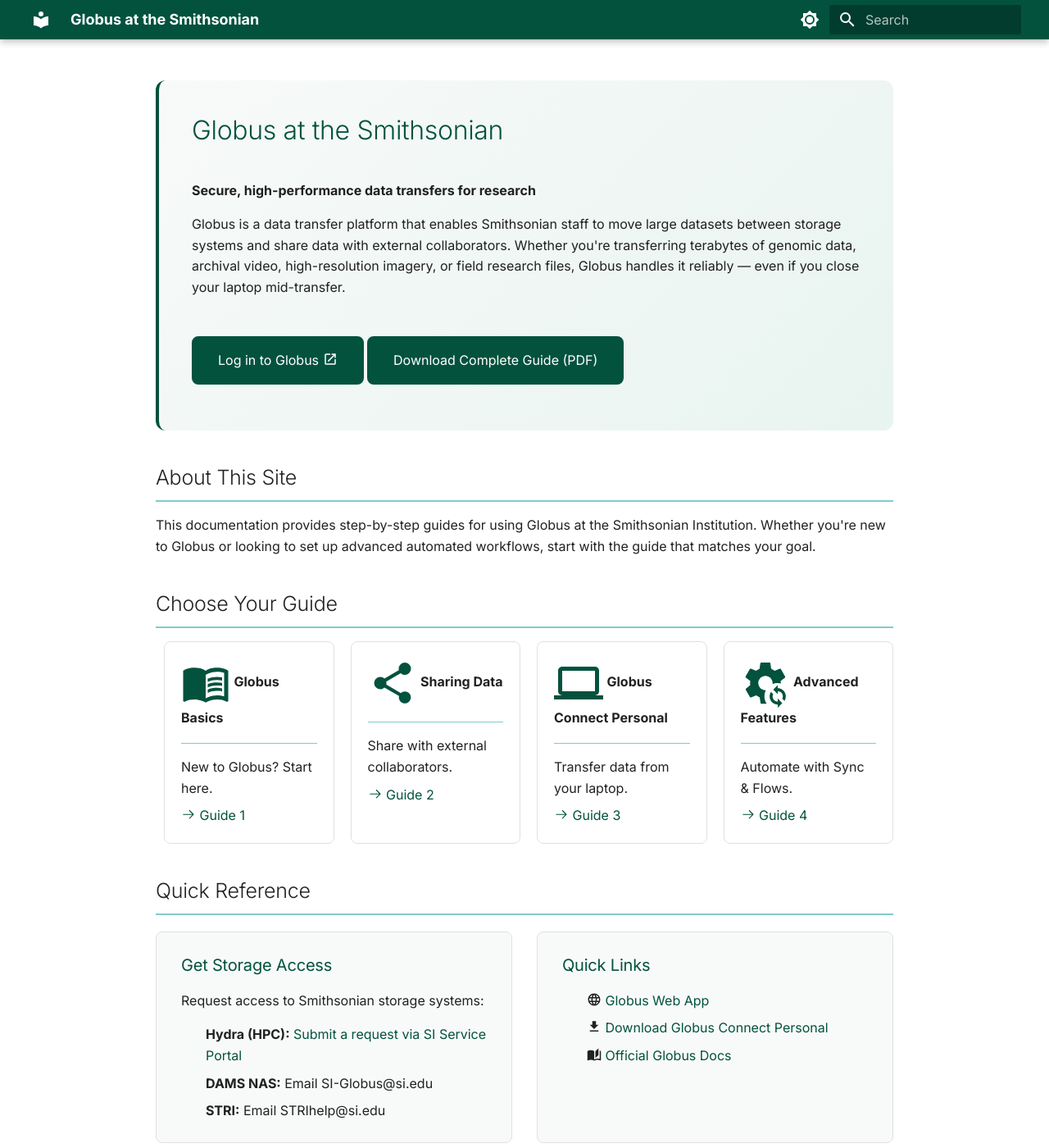
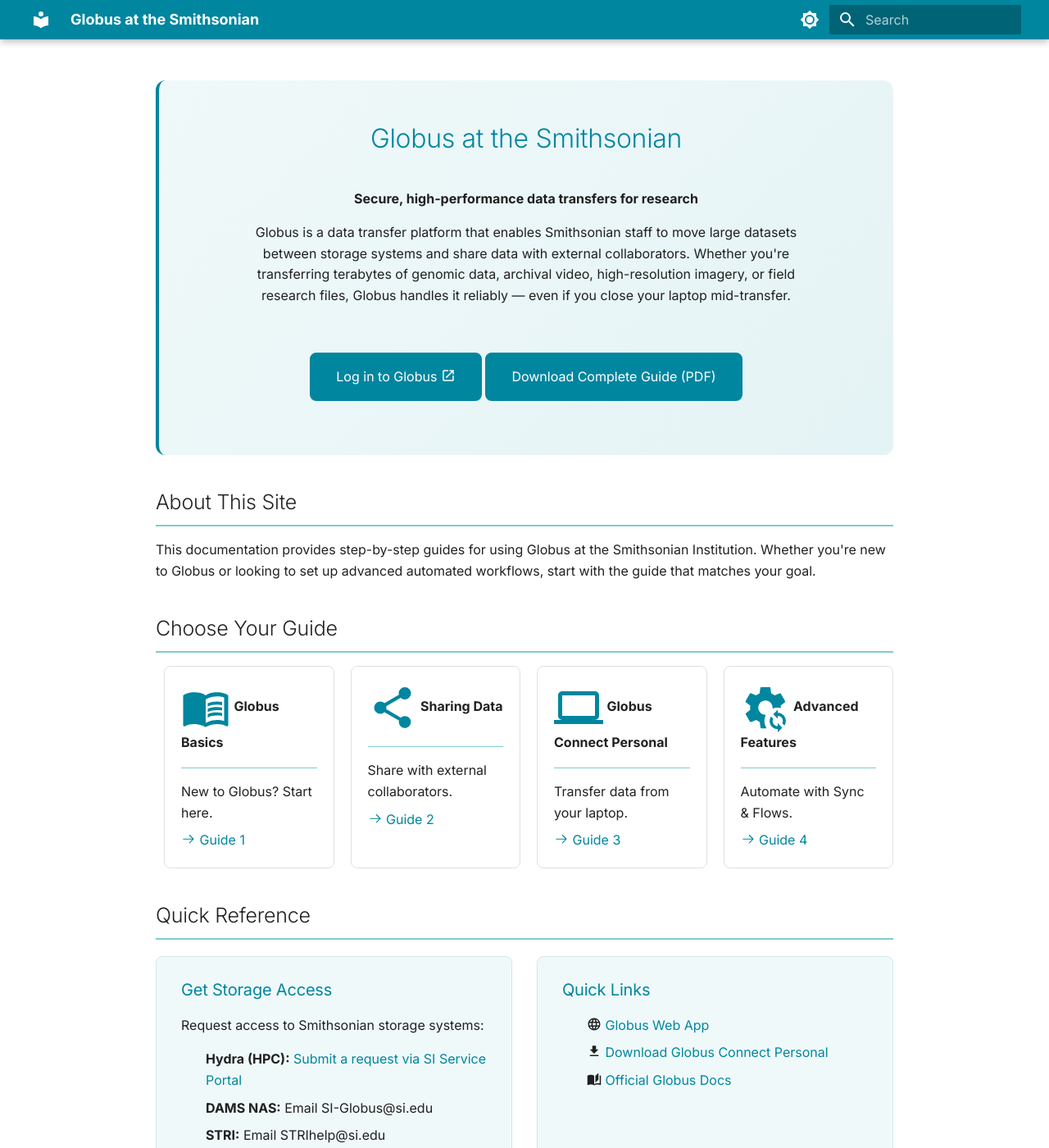
Before and after one commit to Smithsonian/globus-docs, an MkDocs documentation site: the page built from docs/index.md, in a window 1280 px wide and 1400 px high. Shown: the whole window at 82% size. Built offline with MkDocs 1.6.1 and Material for MkDocs 9.7.7, drawn with Linux system fonts in a browser that asks for light colours.

Commit message:
Update extra.css

```diff
--- a/docs/stylesheets/extra.css
+++ b/docs/stylesheets/extra.css
@@ -1,5 +1,5 @@
 /* ===========================================
-   Colors
+   Theme Colors
    =========================================== */
 :root {
   /* Primary Colors */
@@ -15,11 +15,11 @@
   --odi-purple: #76345B;
 
   /* Apply to Material theme */
-  --md-primary-fg-color: #03523E;
-  --md-primary-fg-color--light: #08A279;
-  --md-primary-fg-color--dark: #022b20;
-  --md-accent-fg-color: #00869F;
-  --md-typeset-a-color: #03523E;
+  --md-primary-fg-color: #00869F;
+  --md-primary-fg-color--light: #80CCCD;
+  --md-primary-fg-color--dark: #006577;
+  --md-accent-fg-color: #08A279;
+  --md-typeset-a-color: #00869F;
 }
 
 /* Dark mode adjustments */
@@ -33,7 +33,7 @@
    Header & Navigation
    =========================================== */
 .md-header {
-  background-color: var(--odi-dark-green);
+  background-color: var(--odi-dark-blue);
 }
 
 .md-header__button.md-logo {
@@ -46,14 +46,14 @@
 }
 
 .md-tabs {
-  background-color: var(--odi-dark-green);
+  background-color: var(--odi-dark-blue);
 }
 
 /* ===========================================
    Links
    =========================================== */
 .md-typeset a {
-  color: var(--odi-dark-green);
+  color: var(--odi-dark-blue);
 }
 
 .md-typeset a:hover {
@@ -64,8 +64,8 @@
    Buttons
    =========================================== */
 .md-typeset .md-button {
-  background-color: var(--odi-dark-green);
-  border-color: var(--odi-dark-green);
+  background-color: var(--odi-dark-blue);
+  border-color: var(--odi-dark-blue);
   color: white;
   border-radius: 8px;
   padding: 0.75rem 1.5rem;
@@ -80,8 +80,8 @@
 }
 
 .md-typeset .md-button--primary {
-  background-color: var(--odi-dark-green);
-  border-color: var(--odi-dark-green);
+  background-color: var(--odi-dark-blue);
+  border-color: var(--odi-dark-blue);
 }
 
 /* ===========================================
@@ -124,17 +124,17 @@
 .md-typeset .grid.cards .twemoji,
 .md-typeset .grid.cards .emojione,
 .md-typeset .grid.cards svg {
-  color: var(--odi-dark-green);
+  color: var(--odi-dark-blue);
 }
 
 /* Larger icons in cards */
 .md-typeset .grid.cards .lg {
   font-size: 2rem;
-  color: var(--odi-dark-green);
+  color: var(--odi-dark-blue);
 }
 
 /* ===========================================
-    ODI Colors
+   Colors
    =========================================== */
 .md-typeset .admonition.note,
 .md-typeset details.note {
@@ -180,7 +180,7 @@
 }
 
 .md-typeset table:not([class]) th {
-  background-color: var(--odi-dark-green);
+  background-color: var(--odi-dark-blue);
   color: white;
   font-weight: 500;
   padding: 0.75rem 1rem;
@@ -214,7 +214,7 @@
    Footer
    =========================================== */
 .md-footer {
-  background-color: var(--odi-dark-green);
+  background-color: var(--odi-dark-blue);
 }
 
 /* ===========================================
@@ -229,7 +229,7 @@
    =========================================== */
 .md-typeset code {
   background-color: rgba(128, 204, 205, 0.15);
-  color: var(--odi-dark-green);
+  color: var(--odi-dark-blue);
 }
 
 /* ===========================================
@@ -286,28 +286,41 @@
    Hero Section
    =========================================== */
 .hero {
-  background: linear-gradient(135deg, #f8faf9 0%, #e8f4f0 100%);
+  background: linear-gradient(135deg, #f0f9fa 0%, #e4f3f5 100%);
   border-radius: 12px;
-  padding: 2rem;
+  padding: 2.5rem 2rem;
   margin-bottom: 1.5rem;
-  border-left: 4px solid var(--odi-dark-green);
+  border-left: 4px solid var(--odi-dark-blue);
+  text-align: center;
 }
 
 .hero h1 {
   margin-top: 0;
-  color: var(--odi-dark-green);
+  color: var(--odi-dark-blue);
 }
 
-/* Hero buttons side by side */
+.hero p {
+  max-width: 700px;
+  margin-left: auto;
+  margin-right: auto;
+}
+
+/* Hero buttons side by side, centered */
 .hero-buttons {
   display: flex;
-  gap: 1rem;
+  gap: 1.5rem;
   flex-wrap: wrap;
-  margin-top: 1.5rem;
+  margin-top: 2rem;
+  justify-content: center;
+}
+
+.hero-buttons .md-button {
+  min-width: 200px;
+  text-align: center;
 }
 
 [data-md-color-scheme="slate"] .hero {
-  background: linear-gradient(135deg, #1e1e1e 0%, #2d3a36 100%);
+  background: linear-gradient(135deg, #1e1e1e 0%, #1e2d30 100%);
 }
 
 /* ===========================================
@@ -318,19 +331,21 @@
   grid-template-columns: repeat(auto-fit, minmax(300px, 1fr));
   gap: 1.5rem;
   margin: 1rem 0;
+  align-items: start;
 }
 
 .quick-ref-box {
-  background: #f8faf9;
+  background: #f0f9fa;
   border-radius: 8px;
   padding: 1.25rem 1.5rem;
-  border: 1px solid #e0e0e0;
+  border: 1px solid #d0e8eb;
+  height: 100%;
 }
 
 .quick-ref-box h3 {
   margin-top: 0;
   font-size: 1rem;
-  color: var(--odi-dark-green);
+  color: var(--odi-dark-blue);
   border-bottom: none;
   padding-bottom: 0;
 }
@@ -355,3 +370,22 @@
   background: var(--md-default-bg-color);
   border-color: var(--md-default-fg-color--lightest);
 }
+
+/* ===========================================
+   Miscellaneous Layout Adjustments
+   =========================================== */
+/* Two-column layout for tables */
+.table-grid {
+  display: grid;
+  grid-template-columns: repeat(auto-fit, minmax(300px, 1fr));
+  gap: 2rem;
+  margin: 2rem 0;
+}
+
+/* Footer buttons centered */
+.button-row {
+  display: flex;
+  gap: 1rem;
+  justify-content: center;
+  margin: 2rem 0;
+}
```
